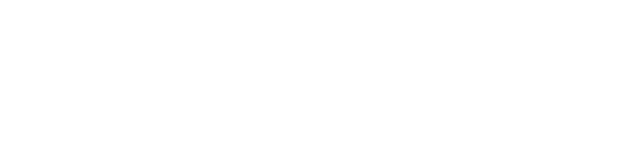
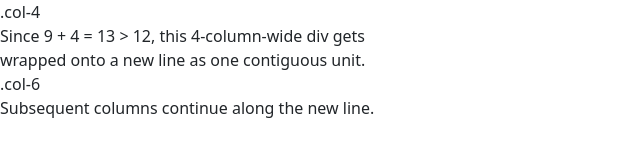
Before and after one commit to matymatyyy/CVWEB, a plain HTML site: page cv.html in a window 1280 px wide. Shown: the whole page, without its empty margins (0-640 px from the left). Drawn offline with nearby package versions, Linux system fonts and the light colour scheme.

Commit message:
probando git cola

```diff
--- a/cv.html
+++ b/cv.html
@@ -11,7 +11,8 @@
     <link rel="stylesheet" href="diseno/vista.css">
 </head>
 <body>
-
+    <div class="col-4">.col-4<br>Since 9 + 4 = 13 &gt; 12, this 4-column-wide div gets wrapped onto a new line as one contiguous unit.</div>
+    <div class="col-6">.col-6<br>Subsequent columns continue along the new line.</div>
 </body>
 <script src="https://cdn.jsdelivr.net/npm/bootstrap@5.3.0-alpha3/dist/js/bootstrap.bundle.min.js" integrity="sha384-ENjdO4Dr2bkBIFxQpeoTz1HIcje39Wm4jDKdf19U8gI4ddQ3GYNS7NTKfAdVQSZe" crossorigin="anonymous"></script>
 
```
